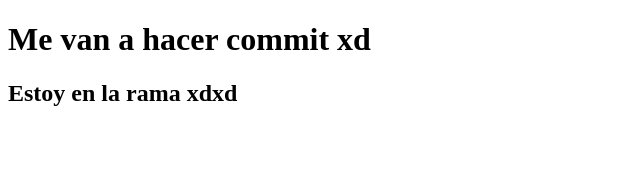
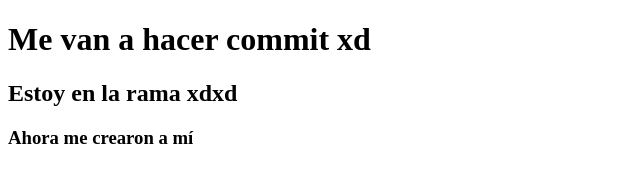
Before and after one commit to CylanTomacio/ebcoding, a plain HTML site: page index.html in a window 1280 px wide. Shown: the whole page, without its empty margins (0-640 px from the left). Drawn offline with Linux system fonts and the light colour scheme.

Commit message:
Se modificó el h3 en index.html

```diff
--- a/index.html
+++ b/index.html
@@ -8,5 +8,6 @@
 <body>
     <h1>Me van a hacer commit xd</h1>
     <h2>Estoy en la rama xdxd</h2>
+    <h3>Ahora me crearon a mí</h3>
 </body>
 </html>
```
